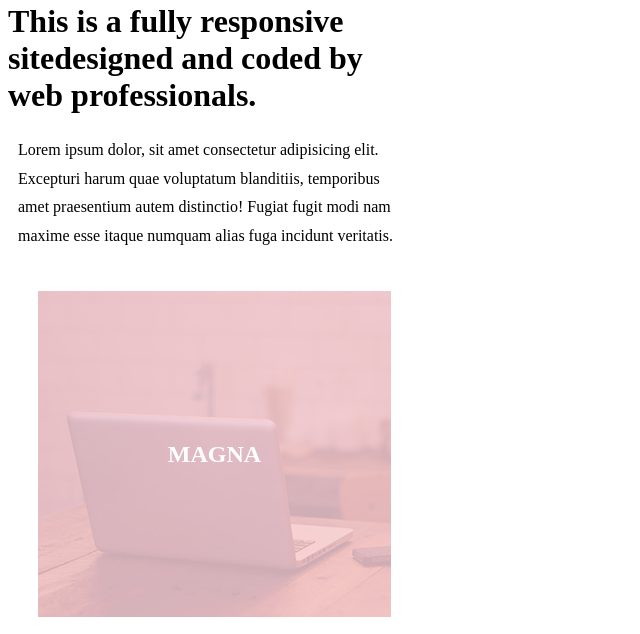
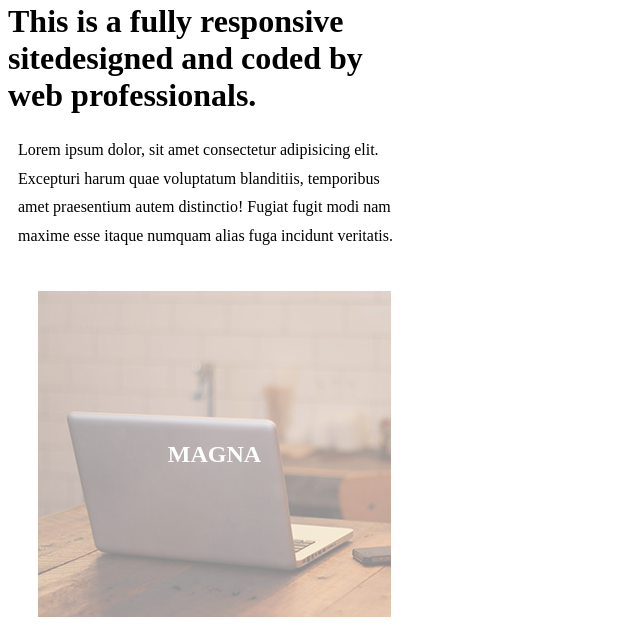
Before and after one commit to Dzvu/Mobile-first-praktika, a plain HTML site: page index.html in a window 1280 px wide. Shown: the part 100-734 px from the top of the page, without its empty margins (0-640 px from the left). Drawn offline with Linux system fonts and the light colour scheme.

Commit message:
papildymas

```diff
--- a/style.css
+++ b/style.css
@@ -43,7 +43,7 @@ article{
 
 .Pirmas {
     background-image: url(pic01.jpg);
-    box-shadow: inset 0 0 0 1000px rgba(242, 132, 158, 0.6);
+    /* box-shadow: inset 0 0 0 1000px rgba(242, 132, 158, 0.6); */
 
 }
 
```
